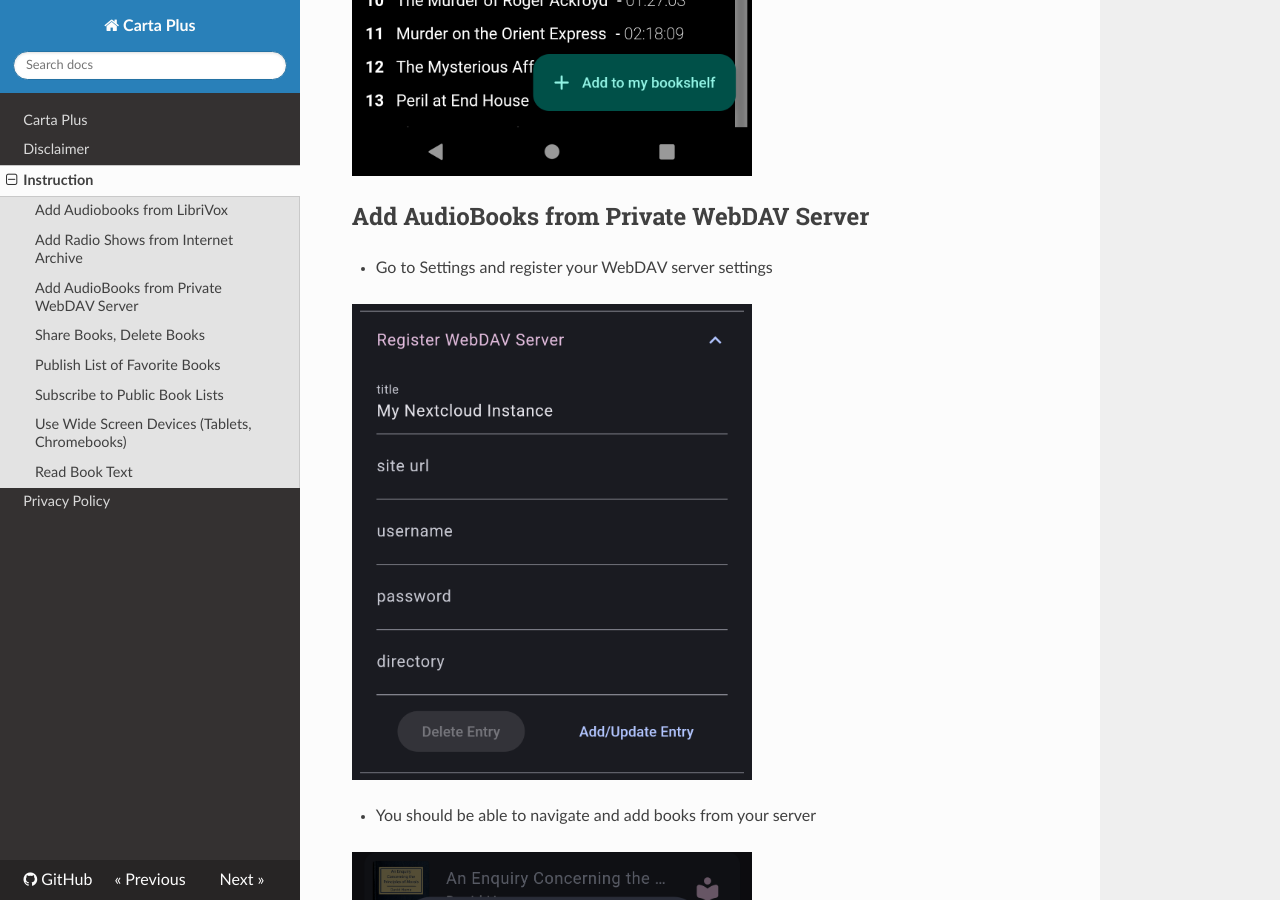
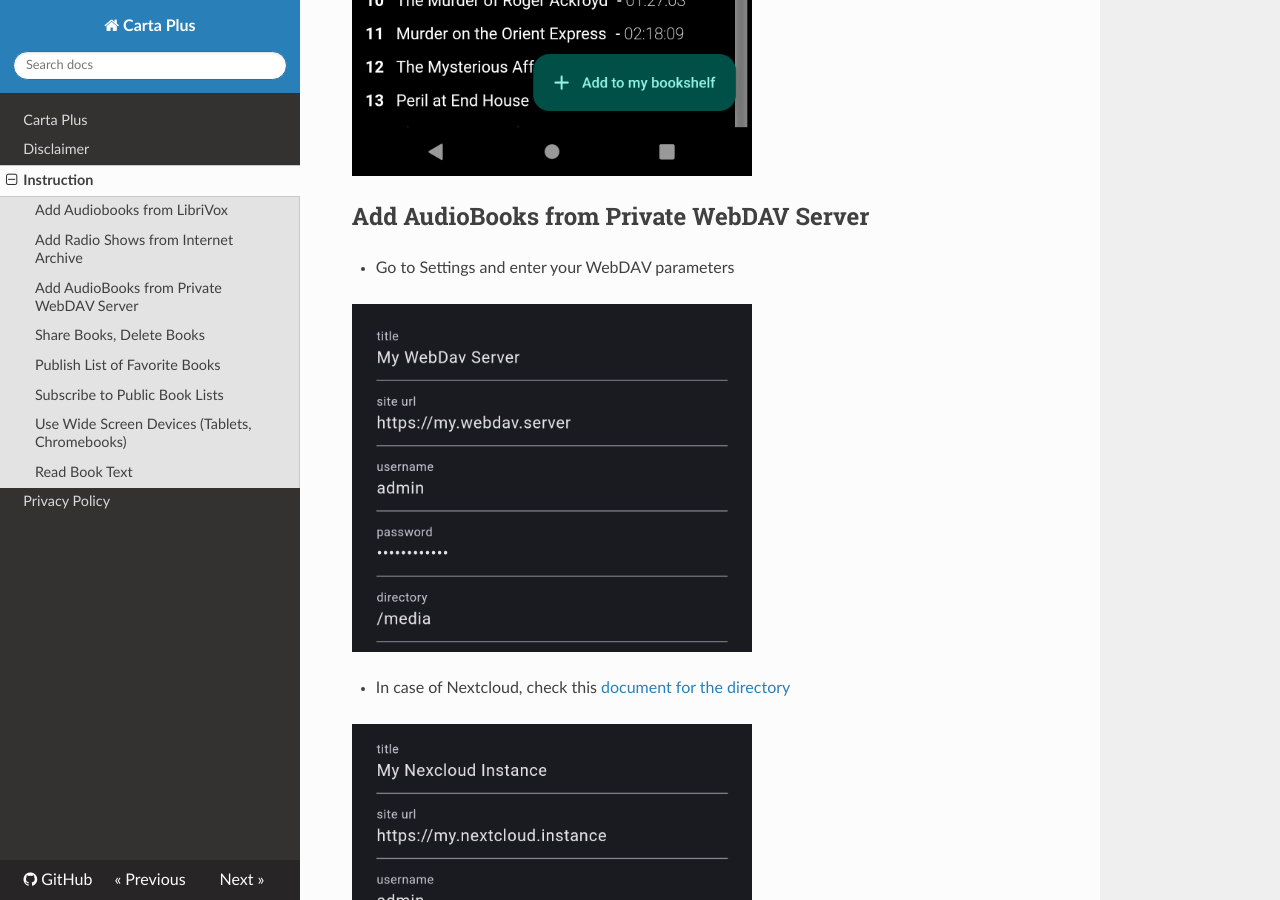
Before and after one commit to innomatica/cartaplus, an MkDocs documentation site: the page built from extra/docs/manual.md, in a window 1280 px wide and 900 px high, scrolled down 3783 px. Built offline with MkDocs 1.6.1, drawn with Linux system fonts in a browser that asks for light colours; nearby versions of some CDN libraries.

Commit message:
documentation

```diff
--- a/docs/index.html
+++ b/docs/index.html
@@ -138,5 +138,5 @@
 
 <!--
 MkDocs version : 1.5.3
-Build Date UTC : 2023-11-21 18:28:43.036278+00:00
+Build Date UTC : 2023-11-22 14:13:09.206579+00:00
 -->
--- a/extra/docs/manual.md
+++ b/extra/docs/manual.md
@@ -52,9 +52,13 @@ select ***Internet Archive***
 
 ## Add AudioBooks from Private WebDAV Server
 
-* Go to Settings and register your WebDAV server settings
+* Go to Settings and enter your WebDAV parameters
 
-![](./res/webdav_register.png){: style="width:400px"}
+![](./res/webdav_settings.png){: style="width:400px"}
+
+* In case of Nextcloud, check this [document for the directory](https://docs.nextcloud.com/server/latest/user_manual/en/files/access_webdav.html#third-party-webdav-clients)
+
+![](./res/nextcloud_settings.png){: style="width:400px"}
 
 * You should be able to navigate and add books from your server
 
```
Also changed, not shown: docs/manual/index.html (+6 -2 lines), docs/search/search_index.json (+1 -1 lines), docs/res/nextcloud_settings.png (added), docs/res/webdav_register.png (deleted), docs/res/webdav_settings.png (added), extra/docs/res/nextcloud_settings.png (added), extra/docs/res/webdav_register.png (deleted), extra/docs/res/webdav_settings.png (added), 1 other file.
